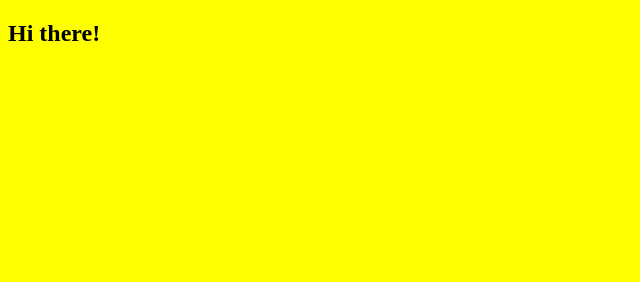
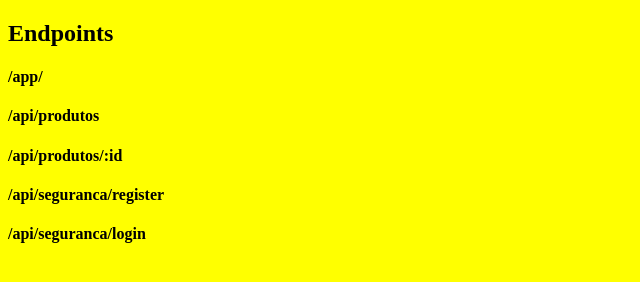
Before and after one commit to MonicaLarco/trabalho-final, a website: page app/public/index.html in a window 1280 px wide. Shown: the whole page, without its empty margins (0-640 px from the left). Drawn offline with Linux system fonts and the light colour scheme.

Commit message:
Endpoints added

```diff
--- a/app/public/index.html
+++ b/app/public/index.html
@@ -9,7 +9,20 @@
 </head>
 <body>
 
-    <h2>Hi there!</h2>
+    <h2>Endpoints</h2>
+    <h4>/app/</h4>
+    <h4>/api/produtos</h4>
+    <h4>/api/produtos/:id</h4>
+    <h4>/api/seguranca/register</h4>
+    <h4>/api/seguranca/login</h4>
+
+    <!-- <form action="" method="post">
+        <label>Login</label>
+        <input type="text" name="login" required>
+        <label>Password</label>
+        <input type="text" name="senha">
+        <input type="submit" value="Submit">
+    </form> -->
 <script src="app.js"></script>
 </body>
 </html>
```
